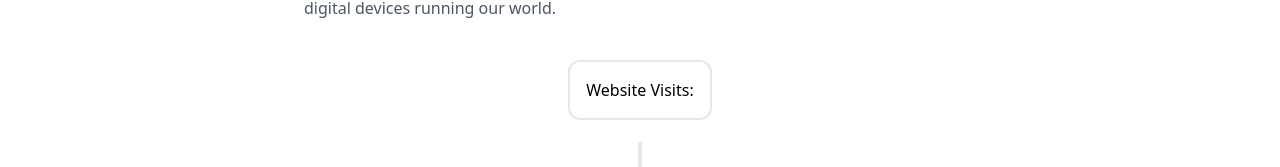
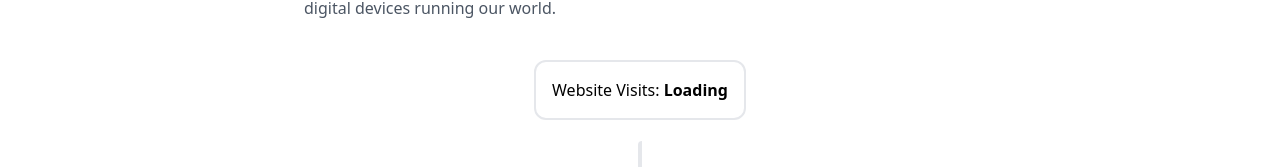
Before and after one commit to SohamP2812/sohamparmar.com, a Next.js app: page / in a window 1280 px wide. Shown: the part 304-471 px from the top of the page. Built offline with nearby package versions, Linux system fonts and the light colour scheme; no server answers.

Commit message:
clarify loading analytics data

```diff
--- a/pages/index.jsx
+++ b/pages/index.jsx
@@ -2,7 +2,6 @@ import Image from 'next/image'
 import RedirectCard from '../components/RedirectCard'
 import useSWR from 'swr'
 import fetcher from '../lib/fetcher'
-import { useEffect } from 'react'
 
 export default function Home() {
   const { data } = useSWR('/api/analytics/page-views', fetcher)
@@ -43,7 +42,7 @@ export default function Home() {
         </div>
         <div className="rounded-xl border-2 p-4 text-left">
           <p className="m-0">
-            Website Visits: <strong>{data}</strong>
+            Website Visits: <strong>{data ? data : `Loading`}</strong>
           </p>
         </div>
         <div className="mt-6 mb-20 flex max-w-4xl flex-wrap items-center justify-around sm:w-full">
```
